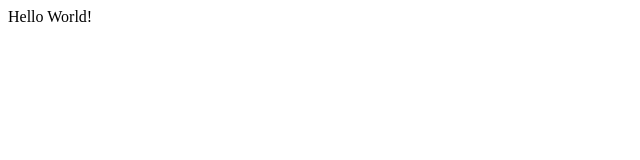
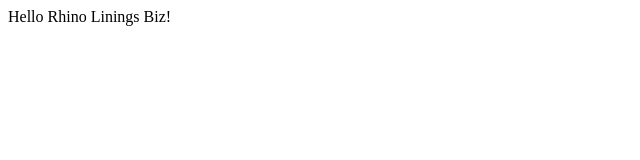
Before and after one commit to AdrianMEvans/RhinoLiningsBiz, a plain HTML site: page index.html in a window 1280 px wide. Shown: the whole page, without its empty margins (0-640 px from the left). Drawn offline with Linux system fonts and the light colour scheme.

Commit message:
changed title

```diff
--- a/index.html
+++ b/index.html
@@ -4,9 +4,9 @@
     <meta charset="UTF-8">
     <meta http-equiv="X-UA-Compatible" content="IE=edge">
     <meta name="viewport" content="width=device-width, initial-scale=1.0">
-    <title>Document</title>
+    <title>Rhino Linings Biz</title>
 </head>
 <body>
-    Hello World!
+    Hello Rhino Linings Biz!
 </body>
 </html>
```
